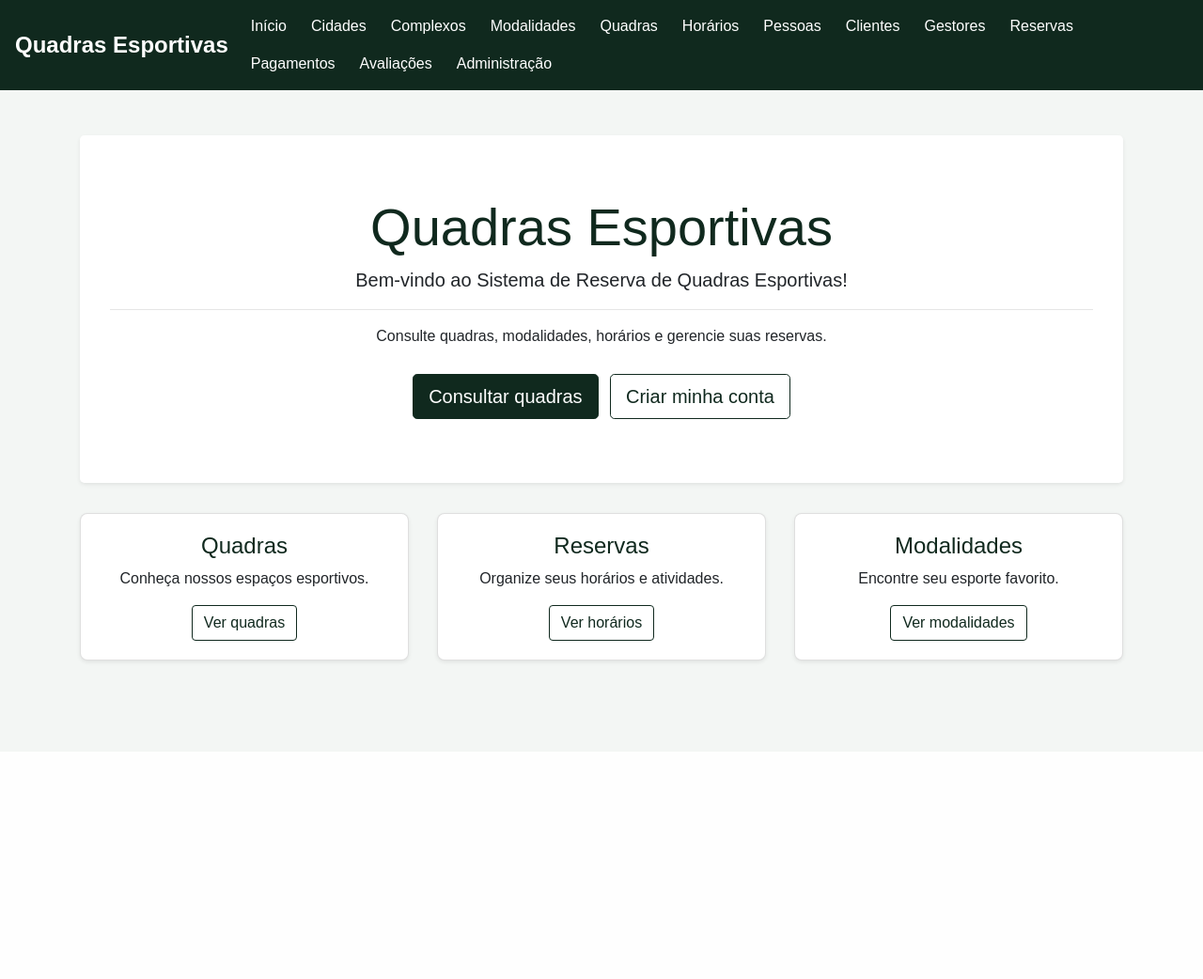
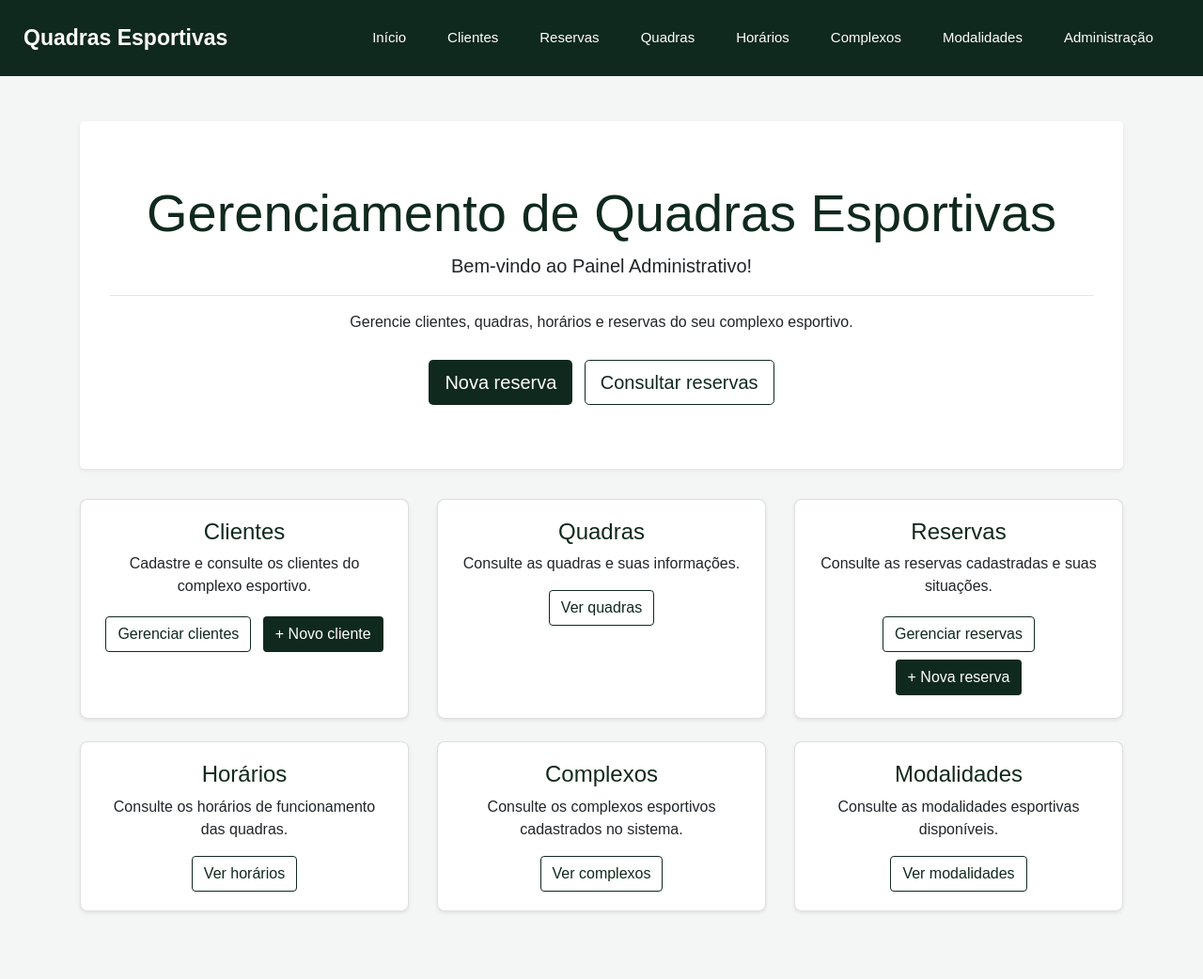
Before and after one commit to anaricciardi-beep/quadras, a Django app: page / in a window 1280 px wide. Shown: the whole page at 94% size. Before the commit the page ends 708 px from the top, so only its background shows below. Run offline with Django 5.2, Linux system fonts and the light colour scheme; the visitor is signed in with stand-in values (Sample User, id 1); some libraries are stand-ins or nearby versions.

Commit message:
Organiza painel administrativo

```diff
--- a/app/templates/base.html
+++ b/app/templates/base.html
@@ -6,7 +6,7 @@
     <meta charset="UTF-8">
     <meta name="viewport" content="width=device-width, initial-scale=1.0">
 
-    <title>{% block title %}Quadras Esportivas{% endblock %}</title>
+    <title>{% block title %}Gerenciamento de Quadras{% endblock %}</title>
 
     <link rel="stylesheet"
           href="https://maxcdn.bootstrapcdn.com/bootstrap/4.5.2/css/bootstrap.min.css">
@@ -21,21 +21,30 @@
         /* Menu superior */
         .navbar {
             background-color: #10291e !important;
+            padding: 18px 25px;
         }
 
         .navbar-brand {
             color: white !important;
-            font-size: 24px;
+            font-size: 23px;
             font-weight: bold;
+            margin-right: 25px;
         }
 
         .navbar .nav-link {
             color: white !important;
-            margin-right: 10px;
+            margin-right: 12px;
+            font-size: 15px;
         }
 
         .navbar .nav-link:hover {
             color: #d7e8dc !important;
+        }
+
+        .menu-links {
+            display: flex;
+            flex-wrap: wrap;
+            align-items: center;
         }
 
         /* Títulos verdes */
@@ -78,6 +87,19 @@
         a:hover {
             color: #1d4936;
         }
+
+        /* Ajustes para telas pequenas */
+        @media (max-width: 768px) {
+            .navbar-brand {
+                font-size: 20px;
+                margin-bottom: 10px;
+            }
+
+            .navbar .nav-link {
+                font-size: 14px;
+                padding: 7px;
+            }
+        }
     </style>
 
 </head>
@@ -85,69 +107,55 @@
 <body>
 
     <!-- Menu superior -->
-    <nav class="navbar navbar-dark navbar-expand-lg">
+    <nav class="navbar navbar-dark d-flex flex-wrap align-items-center">
 
         <a class="navbar-brand" href="{% url 'index' %}">
             Quadras Esportivas
         </a>
 
-        <div class="navbar-nav flex-wrap">
+        <div class="menu-links">
 
             <a class="nav-link" href="{% url 'index' %}">
                 Início
             </a>
 
-            <a class="nav-link" href="{% url 'cidades' %}">
-                Cidades
-            </a>
-
-            <a class="nav-link" href="{% url 'complexos' %}">
-                Complexos
-            </a>
-
-            <a class="nav-link" href="{% url 'modalidades' %}">
-                Modalidades
-            </a>
-
-            <a class="nav-link" href="{% url 'quadras' %}">
-                Quadras
-            </a>
-
-            <a class="nav-link" href="{% url 'horarios' %}">
-                Horários
-            </a>
-
             {% if user.is_authenticated and user.is_active and user.is_staff %}
-
-                <a class="nav-link" href="{% url 'pessoas' %}">
-                    Pessoas
-                </a>
 
                 <a class="nav-link" href="{% url 'clientes' %}">
                     Clientes
-                </a>
-
-                <a class="nav-link" href="{% url 'gestores' %}">
-                    Gestores
                 </a>
 
                 <a class="nav-link" href="{% url 'reservas' %}">
                     Reservas
                 </a>
 
-                <a class="nav-link" href="{% url 'pagamentos' %}">
-                    Pagamentos
+                <a class="nav-link" href="{% url 'quadras' %}">
+                    Quadras
                 </a>
 
-                <a class="nav-link" href="{% url 'avaliacoes' %}">
-                    Avaliações
+                <a class="nav-link" href="{% url 'horarios' %}">
+                    Horários
+                </a>
+
+                <a class="nav-link" href="{% url 'complexos' %}">
+                    Complexos
+                </a>
+
+                <a class="nav-link" href="{% url 'modalidades' %}">
+                    Modalidades
+                </a>
+
+                <a class="nav-link" href="{% url 'admin:index' %}">
+                    Administração
+                </a>
+
+            {% else %}
+
+                <a class="nav-link" href="{% url 'admin:login' %}">
+                    Entrar
                 </a>
 
             {% endif %}
-
-            <a class="nav-link" href="{% url 'admin:index' %}">
-                Administração
-            </a>
 
         </div>
 
@@ -162,4 +170,5 @@
     </main>
 
 </body>
+
 </html>
--- a/app/templates/index.html
+++ b/app/templates/index.html
@@ -1,56 +1,90 @@
 
 {% extends 'base.html' %}
 
-{% block title %}Início | Quadras Esportivas{% endblock %}
+{% block title %}Painel | Gerenciamento de Quadras{% endblock %}
 
 {% block content %}
 
-<!-- Página inicial -->
+<!-- Painel principal -->
 <div class="jumbotron text-center bg-white shadow-sm">
 
-    <h1 class="display-4 text-success">
-        Quadras Esportivas
+    <h1 class="display-4" style="color: #10291e;">
+        Gerenciamento de Quadras Esportivas
     </h1>
 
     <p class="lead">
-        Bem-vindo ao Sistema de Reserva de Quadras Esportivas!
+        Bem-vindo ao Painel Administrativo!
     </p>
 
     <hr>
 
     <p>
-        Consulte quadras, modalidades, horários
-        e gerencie suas reservas.
+        Gerencie clientes, quadras, horários e reservas
+        do seu complexo esportivo.
     </p>
 
     <!-- Botões principais -->
     <div class="mt-4">
 
-        <a href="{% url 'quadras' %}"
-           class="btn btn-success btn-lg m-1">
-            Consultar quadras
+        <a href="{% url 'reservar' %}"
+           class="btn btn-lg m-1 text-white"
+           style="background-color: #10291e;">
+            Nova reserva
         </a>
 
-        <a href="{% url 'cadastro' %}"
+        <a href="{% url 'reservas' %}"
            class="btn btn-outline-success btn-lg m-1">
-            Criar minha conta
+            Consultar reservas
         </a>
 
     </div>
 
 </div>
 
-<!-- Cartões -->
+<!-- Cartões de gerenciamento -->
 <div class="row text-center">
 
-    <div class="col-md-4 mb-3">
+    <!-- Clientes -->
+    <div class="col-md-4 mb-4">
         <div class="card shadow-sm h-100">
             <div class="card-body">
 
-                <h4 class="text-success">Quadras</h4>
+                <h4 style="color: #10291e;">
+                    Clientes
+                </h4>
 
                 <p>
-                    Conheça nossos espaços esportivos.
+                    Cadastre e consulte os clientes
+                    do complexo esportivo.
+                </p>
+
+                <a href="{% url 'clientes' %}"
+                   class="btn btn-outline-success m-1">
+                    Gerenciar clientes
+                </a>
+
+                <a href="{% url 'cadastrar_cliente' %}"
+                   class="btn text-white m-1"
+                   style="background-color: #10291e;">
+                    + Novo cliente
+                </a>
+
+            </div>
+        </div>
+    </div>
+
+    <!-- Quadras -->
+    <div class="col-md-4 mb-4">
+        <div class="card shadow-sm h-100">
+            <div class="card-body">
+
+                <h4 style="color: #10291e;">
+                    Quadras
+                </h4>
+
+                <p>
+                    Consulte as quadras e suas
+                    informações.
                 </p>
 
                 <a href="{% url 'quadras' %}"
@@ -62,14 +96,47 @@
         </div>
     </div>
 
-    <div class="col-md-4 mb-3">
+    <!-- Reservas -->
+    <div class="col-md-4 mb-4">
         <div class="card shadow-sm h-100">
             <div class="card-body">
 
-                <h4 class="text-success">Reservas</h4>
+                <h4 style="color: #10291e;">
+                    Reservas
+                </h4>
 
                 <p>
-                    Organize seus horários e atividades.
+                    Consulte as reservas cadastradas
+                    e suas situações.
+                </p>
+
+                <a href="{% url 'reservas' %}"
+                   class="btn btn-outline-success m-1">
+                    Gerenciar reservas
+                </a>
+
+                <a href="{% url 'reservar' %}"
+                   class="btn text-white m-1"
+                   style="background-color: #10291e;">
+                    + Nova reserva
+                </a>
+
+            </div>
+        </div>
+    </div>
+
+    <!-- Horários -->
+    <div class="col-md-4 mb-4">
+        <div class="card shadow-sm h-100">
+            <div class="card-body">
+
+                <h4 style="color: #10291e;">
+                    Horários
+                </h4>
+
+                <p>
+                    Consulte os horários de
+                    funcionamento das quadras.
                 </p>
 
                 <a href="{% url 'horarios' %}"
@@ -81,14 +148,41 @@
         </div>
     </div>
 
-    <div class="col-md-4 mb-3">
+    <!-- Complexos esportivos -->
+    <div class="col-md-4 mb-4">
         <div class="card shadow-sm h-100">
             <div class="card-body">
 
-                <h4 class="text-success">Modalidades</h4>
+                <h4 style="color: #10291e;">
+                    Complexos
+                </h4>
 
                 <p>
-                    Encontre seu esporte favorito.
+                    Consulte os complexos esportivos
+                    cadastrados no sistema.
+                </p>
+
+                <a href="{% url 'complexos' %}"
+                   class="btn btn-outline-success">
+                    Ver complexos
+                </a>
+
+            </div>
+        </div>
+    </div>
+
+    <!-- Modalidades -->
+    <div class="col-md-4 mb-4">
+        <div class="card shadow-sm h-100">
+            <div class="card-body">
+
+                <h4 style="color: #10291e;">
+                    Modalidades
+                </h4>
+
+                <p>
+                    Consulte as modalidades
+                    esportivas disponíveis.
                 </p>
 
                 <a href="{% url 'modalidades' %}"
```
